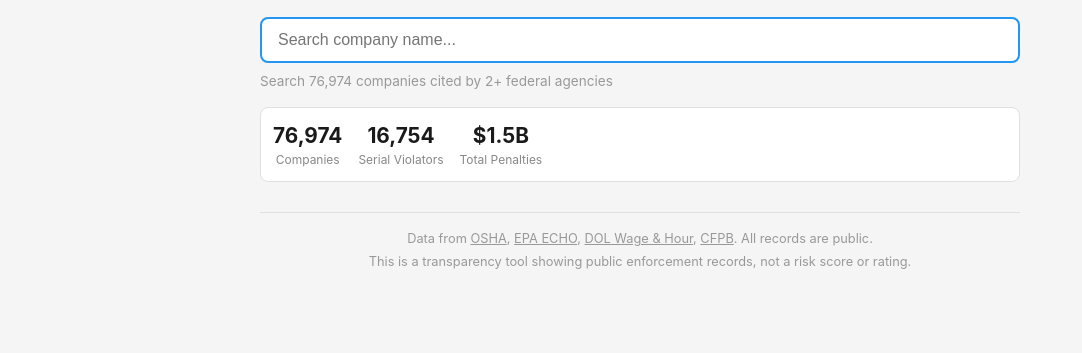
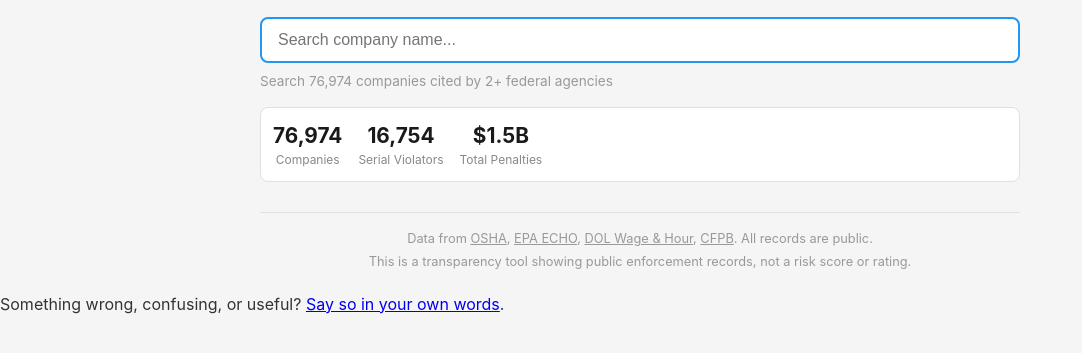
Before and after one commit to GreatTombProductions/corporate-compliance, a plain HTML site: page index.html in a window 1280 px wide. Shown: the part 85-438 px from the top of the page, without its empty margins (0-1082 px from the left). Drawn offline with Linux system fonts and the light colour scheme.

Commit message:
Add a note for saying when something on this page looks wrong

```diff
--- a/index.html
+++ b/index.html
@@ -346,5 +346,6 @@ document.getElementById('search').addEventListener('input', function() {
 
 loadMeta();
 </script>
+<p class="quest-board-feedback">Something wrong, confusing, or useful? <a href="https://greattombproductions.github.io/quest-board/?project=corporate-compliance#suggest" target="_blank" rel="noopener">Say so in your own words</a>.</p>
 </body>
 </html>
```
